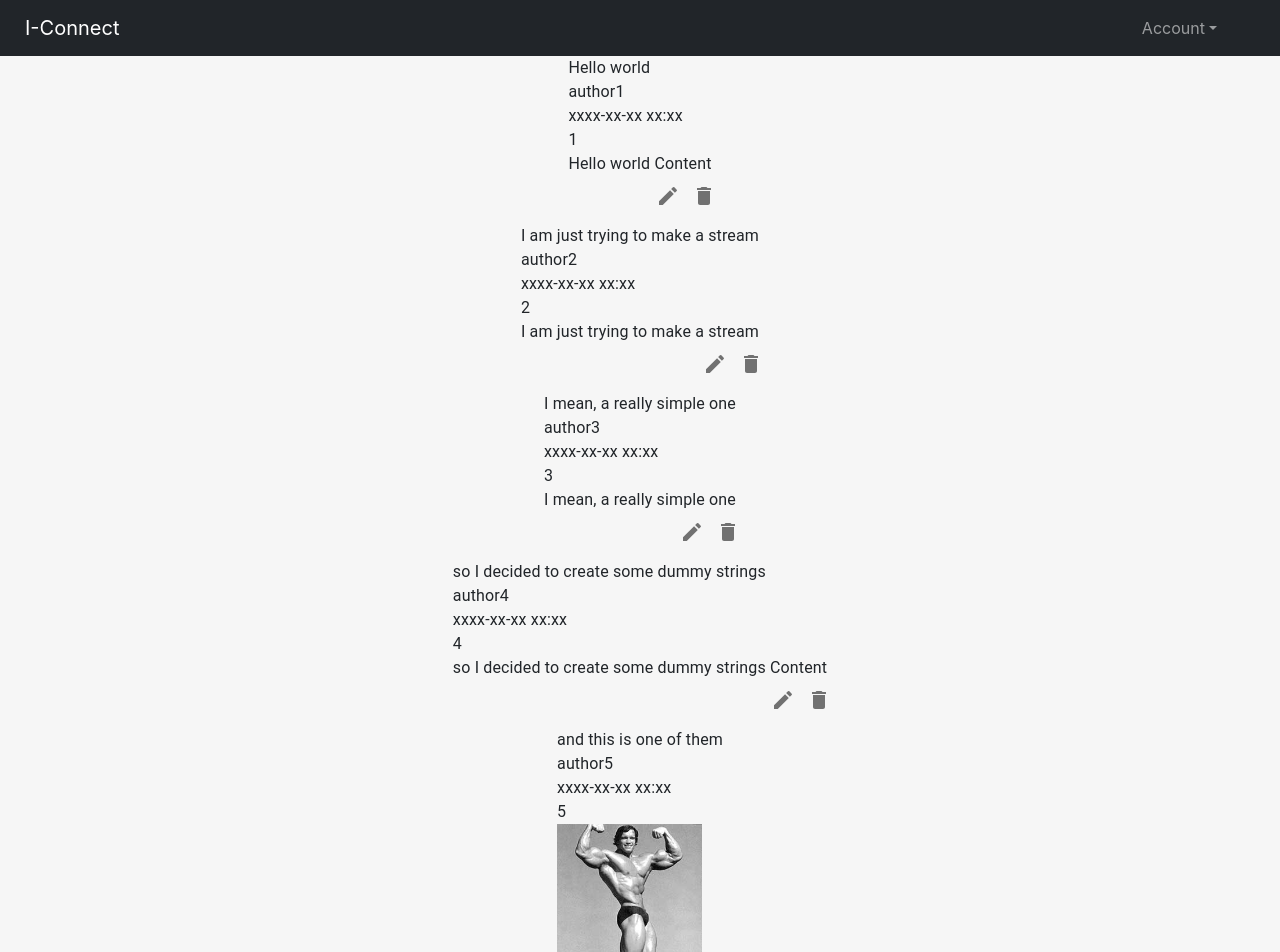
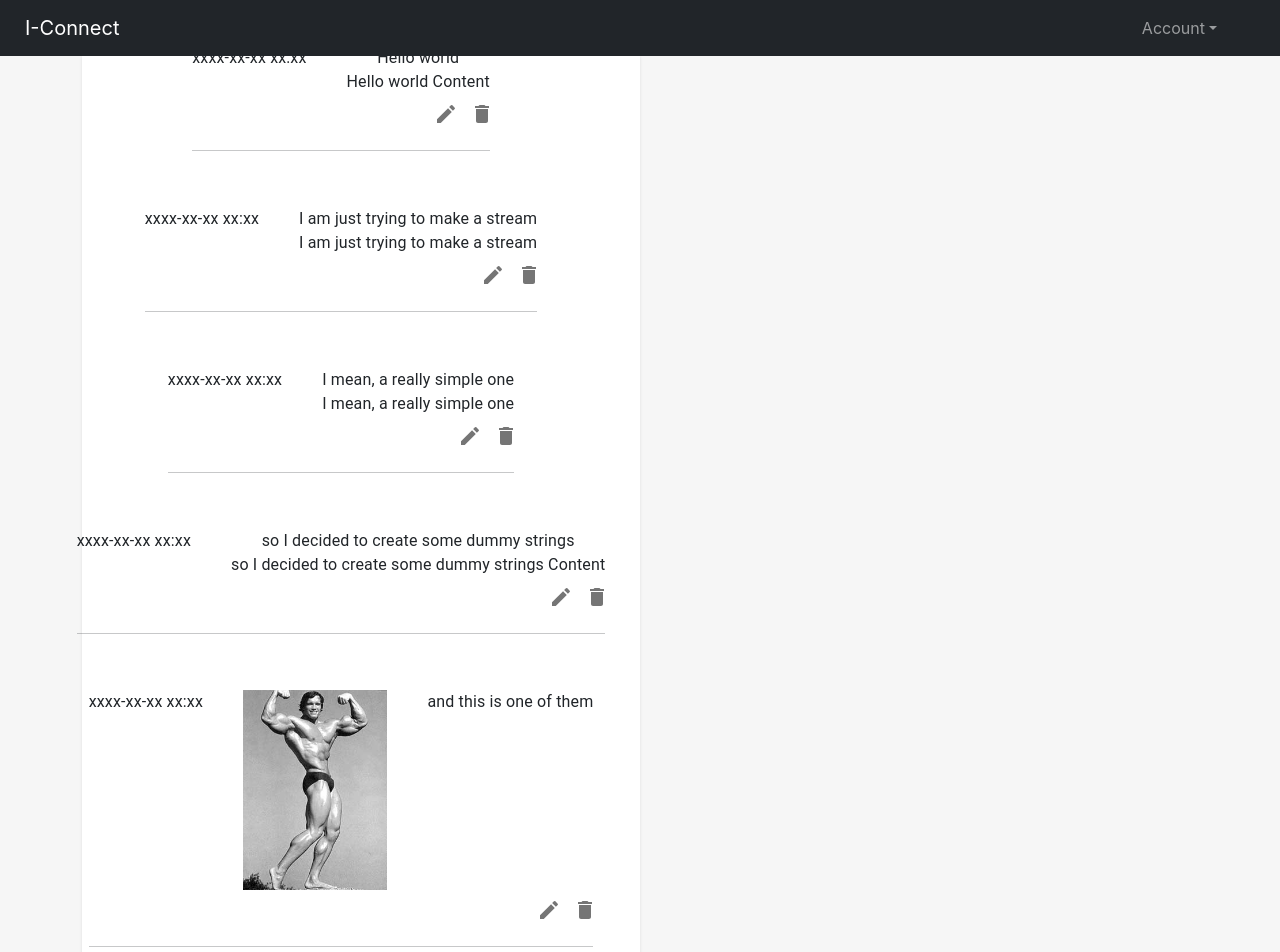
Before and after one commit to Frieda0315/404, a React (Create React App) app: page /mypost in a window 1280 px wide. Shown: the top 952 px of the page. Built offline with nearby package versions, Linux system fonts and the light colour scheme.

Commit message:
postlist

```diff
--- a/src/components/MyPostList.js
+++ b/src/components/MyPostList.js
@@ -1,10 +1,20 @@
-import React, { StyleSheet,useState, useEffect} from 'react';
+import React, { StyleSheet,useState, useEffect,Text} from 'react';
 import { Card, CardMedia, CardActionArea, Typography,IconButton } from "@material-ui/core";
 import { Delete,Edit} from "@material-ui/icons";
-import noimage from "../static/noimage.png";
 import { Grid } from '@mui/material';
 import { useHistory } from "react-router-dom";
 import dummy_image from "../static/musle.png";
+
+const style1 = {
+    backgroundColor: "#fff",
+    borderBottom: "1.2px solid #f0f2f7",
+    padding: "30px",
+    boxShadow: "0 1px 3px rgb(18 18 18 / 10%)",
+    textAlign: 'center',
+    alignSelf : 'center',
+    top:'10%',
+    width : "50%"
+}
 
 
 const PostList = [
@@ -67,10 +77,6 @@ const PostList = [
   ];
 
 
-
-
-
-
 const MyPostList = () => {
     const history = useHistory();
     const [PostList1, setPostList] = React.useState(PostList);
@@ -83,6 +89,7 @@ const MyPostList = () => {
 
     const handleEdit= (e) => {
         const id = e.id;
+        const newList = PostList1.filter((item) => item.id !== id);
         const item = PostList1.find((item) => item.id == id)
         history.push({pathname: '/mypost/edit',state:item});
         alert(item.content);
@@ -90,22 +97,44 @@ const MyPostList = () => {
 
   const listItems = PostList1.map((post) =>
 
+  <Grid item
+    // xs={8}
+    // textAlign = 'start'
+    // justifyContent="flex-start"
+    // alignItems="flex-start"
+    // className = {style1}
+    >
+    <Grid container direction="column" spacing={5}>
+        <Grid container direction="row" spacing={5}>
             <Grid item>
+                <Typography >{post.date}</Typography>
+            </Grid>
+            {post.contentType == "text/plain" ? (
+                <Grid item spacing={2}>
                     <Typography>{post.title}</Typography>
-      <Typography>{post.author}</Typography>
-      <Typography>{post.date}</Typography>
-      <Typography>{post.id}</Typography>
-      { post.contentType == "text/plain" ? (
                     <Typography>{post.content}</Typography>
-      ):(<CardMedia
+                </Grid>
+
+                ):(
+                <Grid item >
+                    <Grid container direction="row" spacing={5}>
+                        <Grid item>
+                            <CardMedia
                                 style={{
                                 width: "auto",
                                 maxHeight: "200px",
                                 }}
                                 component="img"
-          image={post.image}
-      />
+                                image={post.image}/>
+                        </Grid>
+                        <Grid item>
+                            <Typography>{post.title}</Typography>
+                        </Grid>
+                    </Grid>
+                </Grid>
+
                 )}
+        </Grid>
 
 
         <Grid
@@ -114,6 +143,7 @@ const MyPostList = () => {
           direction="row"
           justifyContent="flex-end"
           alignItems="flex-end"
+
       >
           <Grid item>
               <IconButton
@@ -135,19 +165,24 @@ const MyPostList = () => {
               </IconButton>
           </Grid>
       </Grid>
+      <hr></hr>
+    </Grid>
 </Grid>
 
 
 );
 
     return (
+        <div style = {style1}>
             <Grid container
-        spacing={1}
+            spacing={10}
             direction="column"
-        justifyContent="flex-start"
+            alignSelf = 'center'
             alignItems="center">
                 {listItems}
             </Grid>
+        </div>
+
 
 
   );
```
Also changed, not shown: src/components/PostStream.js (+0 -7 lines). Lines whose indentation alone changed are shown as unchanged.
